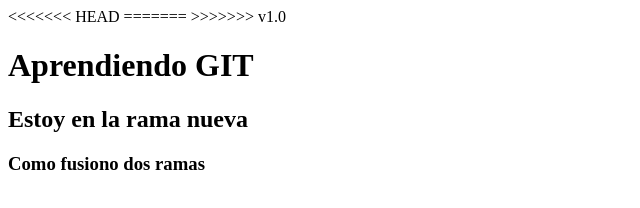
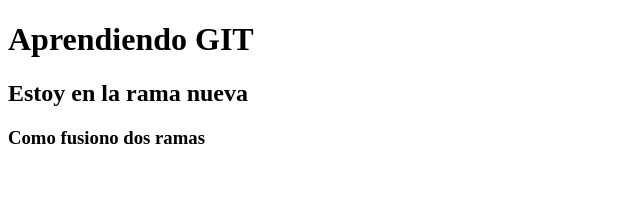
Before and after one commit to Ebniemann/PreEntrega-2, a plain HTML site: page index.html in a window 1280 px wide. Shown: the whole page, without its empty margins (0-640 px from the left). Drawn offline with Linux system fonts and the light colour scheme.

Commit message:
Fusione las ramas

```diff
--- a/index.html
+++ b/index.html
@@ -17,15 +17,14 @@
   <!-- como crear una copia de la rama para trabajar sobre esta y que no afecte lo que ya esta funcionando
     1-Creo una rama: git branch version1.0
     2- Tiro el comando: git branch
-    3- Me muevo a la rama que cree: git checkout version1.0-->
-<<<<<<< HEAD
+    3- Me muevo a la rama que cree: git checkout version1.0
+  -->
   <!-- como borro una rama que cree
     1- git branch -D "y el nombre de la rama"
   -->
   <!-- Como fusiono dos ramas
     1- git merge "y el nombre de la rama" -->
-=======
->>>>>>> v1.0
+
 
   <h1>Aprendiendo GIT</h1>
   <h2>Estoy en la rama nueva</h2>
```
